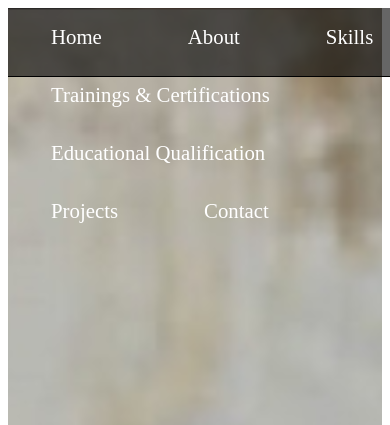
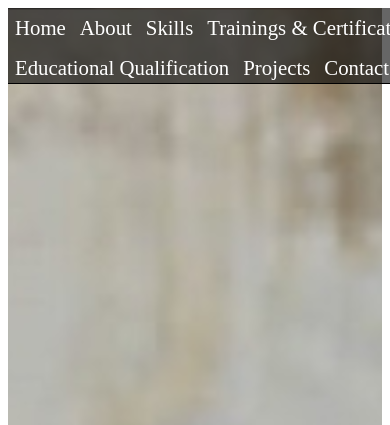
Before and after one commit to kirtimittal1910/Resume_Project, a plain HTML site: page index.html in a window 390 px wide. Shown: the top 425 px of the page. Drawn offline with Linux system fonts and the light colour scheme.

Commit message:
Update header_style.css

```diff
--- a/Style_sheet/header_style.css
+++ b/Style_sheet/header_style.css
@@ -14,6 +14,32 @@
 
 
     /*overflow: scroll;*/
+}
+@media screen and (max-width: 900px){
+    #navi div a{
+        padding:3px 2px  !important;
+        display: block;
+        color:white;
+        text-decoration: none;
+        text-align: center;
+        float: left;
+        margin: 5px !important;
+        padding: 0;
+        display: flex;
+        justify-content: space-evenly;
+        font-size: 1.3rem;
+    }
+    nav{
+        height: 75px !important;
+    }
+    #navi div a:hover{
+        color:white !important;
+        text-decoration: underline !important;
+        /* text-shadow: rgba(230,196,196,0.3); */
+        background: rgba(0, 0, 0, 0.7) !important;
+        border-radius: 8px !important;
+    }
+
 }
 
 
```
